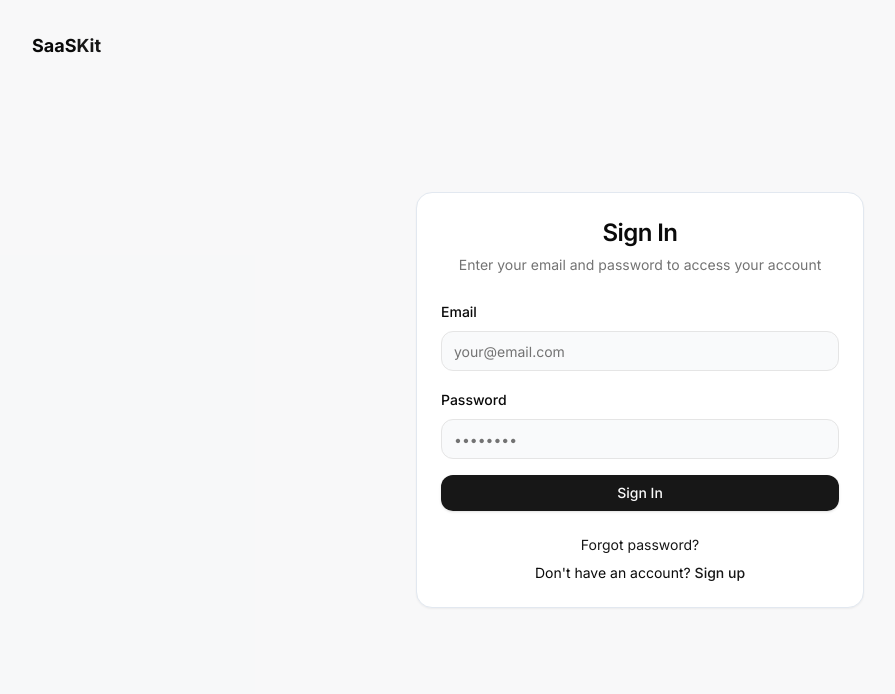
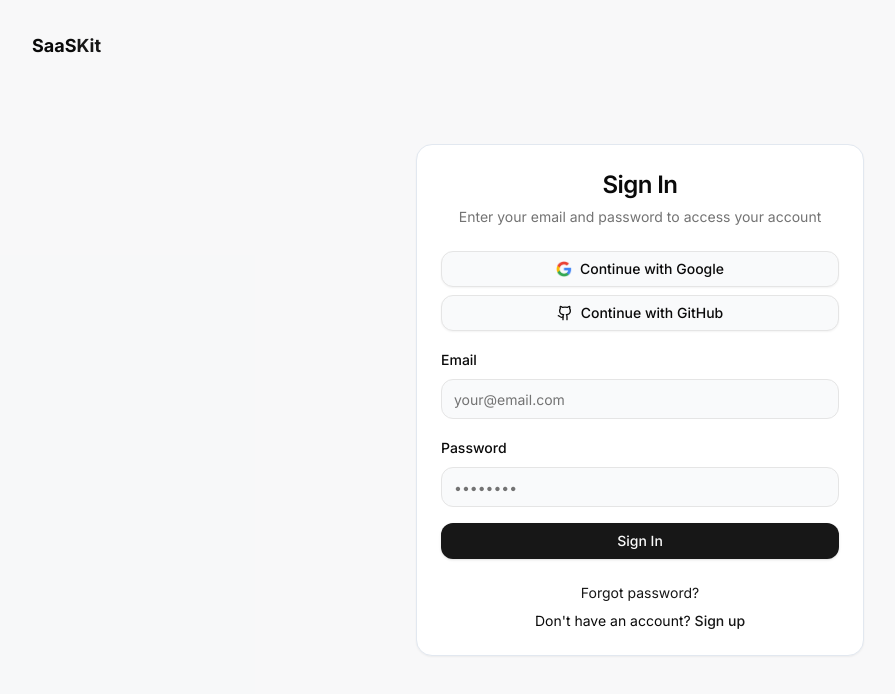
Before and after one commit to Straye-AS/relation-portal, a Next.js app: page /sign-in in a window 1280 px wide. Shown: the top 694 px of the page, without its empty margins (0-895 px from the left). Built offline with nearby package versions, Linux system fonts and the light colour scheme; no server answers.

Commit message:
google github

```diff
--- a/components/auth/auth-form.tsx
+++ b/components/auth/auth-form.tsx
@@ -19,6 +19,7 @@ import {
 import { Input } from "@/components/ui/input";
 import { toast } from "sonner";
 import { Loader2 } from "lucide-react";
+import { OAuthButton } from "./oauth";
 
 // Schema for sign in
 const signInSchema = z.object({
@@ -138,9 +139,14 @@ export function AuthForm({ type }: AuthFormProps) {
 
   return (
     <div className="w-full max-w-md mx-auto space-y-6">
+
       {type === "sign-in" && (
         <Form {...signInForm}>
           <form onSubmit={signInForm.handleSubmit(onSubmit)} className="space-y-4">
+          <div className="space-y-2">
+  <OAuthButton provider="google" />
+  <OAuthButton provider="github" />
+</div>
             <FormField
               control={signInForm.control}
               name="email"
@@ -182,8 +188,13 @@ export function AuthForm({ type }: AuthFormProps) {
       )}
 
       {type === "sign-up" && (
+
         <Form {...signUpForm}>
           <form onSubmit={signUpForm.handleSubmit(onSubmit)} className="space-y-4">
+          <div className="space-y-2">
+  <OAuthButton provider="google" />
+  <OAuthButton provider="github" />
+</div>
             <FormField
               control={signUpForm.control}
               name="email"
--- /dev/null
+++ b/components/auth/oauth.tsx
@@ -0,0 +1,41 @@
+"use client";
+
+import { createClient } from "@/lib/supabase/client";
+import { Button } from "@/components/ui/button";
+import { Github, Mail, Shield, User, Zap } from "lucide-react";
+
+type Provider = "google" | "github";
+
+export function OAuthButton({ provider }: { provider: Provider }) {
+  const supabase = createClient();
+
+  const handleOAuthLogin = async () => {
+    await supabase.auth.signInWithOAuth({
+      provider,
+      options: {
+        redirectTo: `${window.location.origin}/dashboard`,
+      },
+    });
+  };
+
+  return (
+    <Button
+      onClick={handleOAuthLogin}
+      className="w-full rounded-xl border border-input"
+      variant="outline"
+    >
+      {provider === "google" && (
+        <>
+          <img src="/google.webp" alt="Google" className="h-4 w-4 mr-2" />
+          Continue with Google
+        </>
+      )}
+      {provider === "github" && (
+        <>
+          <Github className="h-4 w-4 mr-2" />
+          Continue with GitHub
+        </>
+      )}
+    </Button>
+  );
+}
```
Also changed, not shown: public/google.svg (added), public/google.webp (added).
